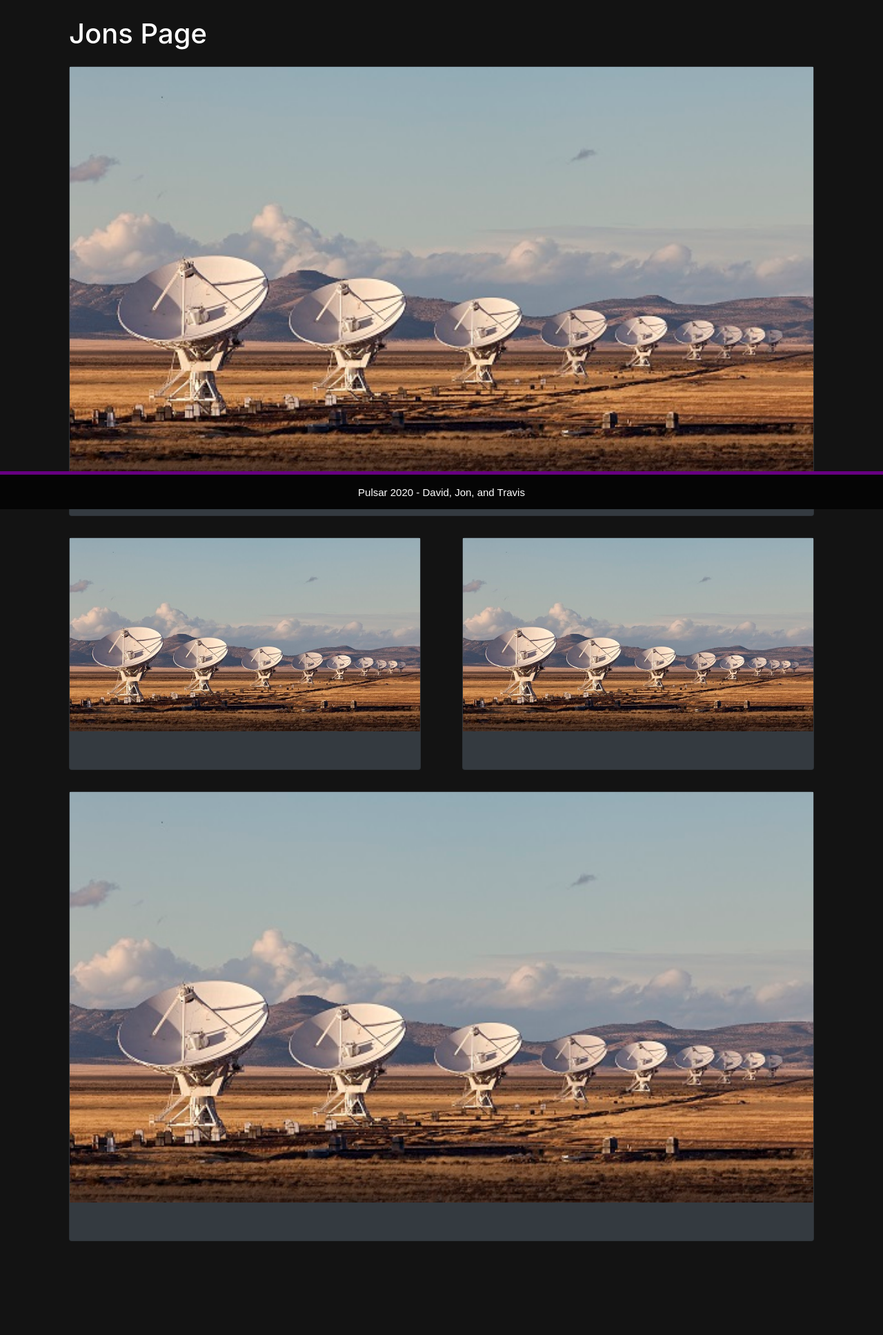
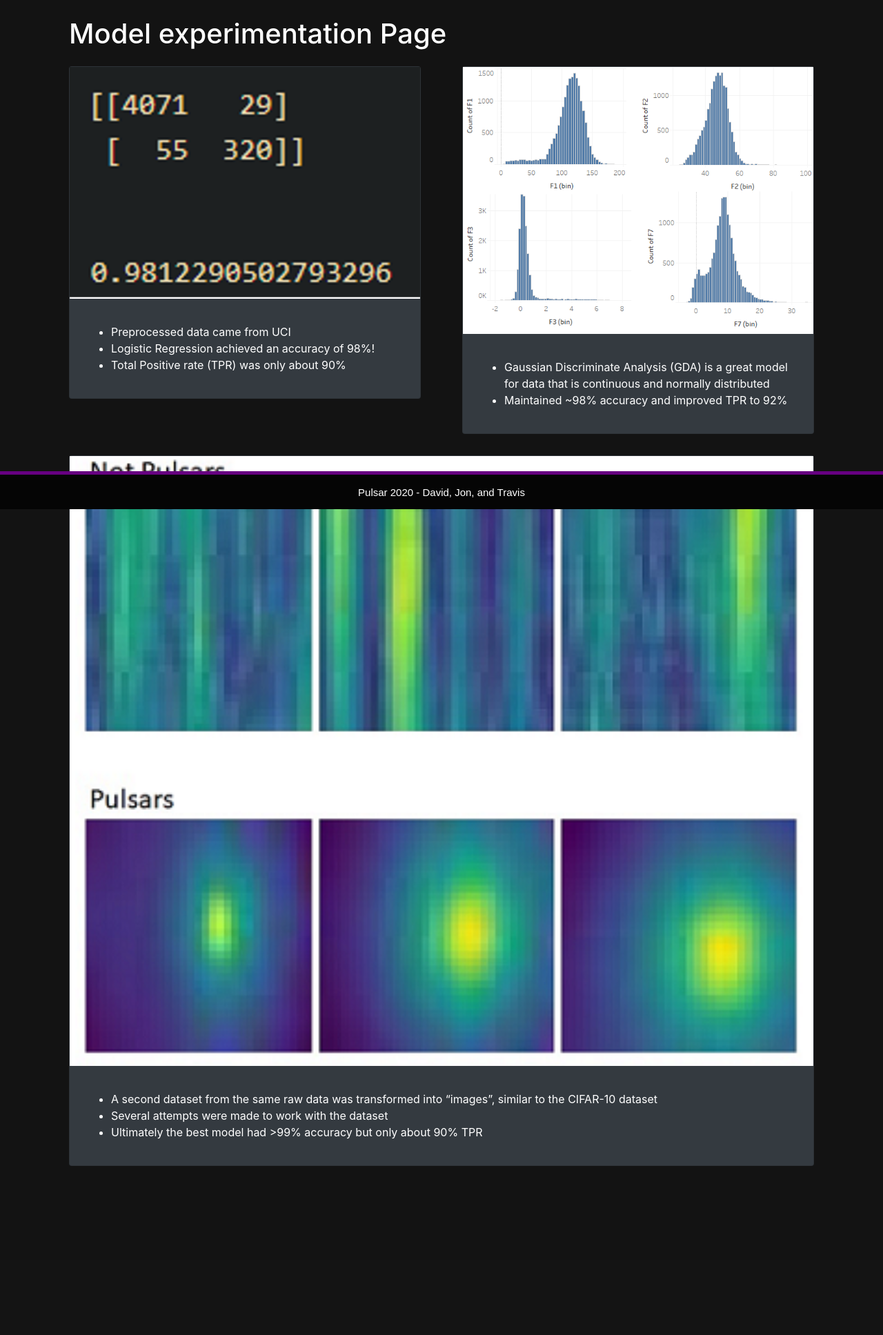
Before and after one commit to TravisDC5/pulsar, a Flask app: page /nnet in a window 1280 px wide. Shown: the part 62-1997 px from the top of the page at 69% size. After the commit the page ends 1752 px from the top, so only its background shows below. Run offline with Flask 2, Linux system fonts and the light colour scheme; some libraries are stand-ins or nearby versions.

Commit message:
uploaded images and bullet points

```diff
--- a/static/styles/style.css
+++ b/static/styles/style.css
@@ -104,6 +104,12 @@ body {
     object-fit: contain;
 
 }
+  .card-img-main_2 {
+    width: 33%;
+    height: 33%;
+    object-fit: contain;
+
+  }
 
   .card-img-top {
     width: 30%;
--- a/templates/neuralNet.html
+++ b/templates/neuralNet.html
@@ -48,41 +48,33 @@
     <div class="container">
         <div row="row">
             <div class="col-lg-12">
-                <h1>Jons Page</h1>
-            </div>
-        </div>
-        <div class="row">
-            <div class="col-lg-12">
-                <div class="card text-white bg-dark mb-3" style="max-width: responsive;">
-                    <img class="card-img-main" src="{{ url_for('static',filename='images/LargeArray-600.jpg') }}"
-                        alt="Card image cap">
-                    <div class="card-body">
-                        <p class="card-text">
-
-                        </p>
-                    </div>
-                </div>
+                <h1>Model experimentation Page</h1>
             </div>
         </div>
         <div class="row">
             <div class="col-lg-6">
                 <div class="card text-white bg-dark mb-3" style="max-width: responsive;">
-                    <img class="card-img-main" src="{{ url_for('static',filename='images/LargeArray-600.jpg') }}"
+                    <img class="card-img-main" src="{{ url_for('static',filename='images/LR_output.PNG') }}"
                         alt="Card image cap">
                     <div class="card-body">
                         <p class="card-text">
-
+                            <ul><li>Preprocessed data came from UCI</li>
+                              <li>Logistic Regression achieved an accuracy of 98%!</li>
+                              <li>Total Positive rate (TPR) was only about 90%</li>
+                            </ul>
                         </p>
                     </div>
                 </div>
             </div>
             <div class="col-lg-6">
                 <div class="card text-white bg-dark mb-3" style="max-width: responsive;">
-                    <img class="card-img-main" src="{{ url_for('static',filename='images/LargeArray-600.jpg') }}"
+                    <img class="card-img-main" src="{{ url_for('static',filename='images/data_dist.png') }}"
                         alt="Card image cap">
                     <div class="card-body">
                         <p class="card-text">
-
+                          <ul><li>Gaussian Discriminate Analysis (GDA) is a great model for data that is continuous and normally distributed</li>
+                            <li>Maintained ~98% accuracy and improved TPR to 92%</li>
+                          </ul>
                         </p>
                     </div>
                 </div>
@@ -91,11 +83,18 @@
         <div class="row">
             <div class="col-lg-12">
                 <div class="card text-white bg-dark mb-3" style="max-width: responsive;">
-                    <img class="card-img-main" src="{{ url_for('static',filename='images/LargeArray-600.jpg') }}"
+                    <img class="card-img-main" src="{{ url_for('static',filename='images/small_pulsar_400.png') }}"
                         alt="Card image cap">
+                    <!-- <img class="card-img-main_2" src="{{ url_for('static',filename='images/pulsar_0001.jpg') }}"
+                        alt="Card image cap">
+                    <img class="card-img-main_2" src="{{ url_for('static',filename='images/pulsar_0006.jpg') }}"
+                        alt="Card image cap"> -->
                     <div class="card-body">
                         <p class="card-text">
-
+                          <ul><li>A second dataset from the same raw data was transformed into “images”, similar to the CIFAR-10 dataset</li>
+                            <li>Several attempts were made to work with the dataset</li>
+                            <li>Ultimately the best model had >99% accuracy but only about 90% TPR</li>
+                          </ul>
                         </p>
                     </div>
                 </div>
```
Also changed, not shown: static/images/LR_output.PNG (added), static/images/Pulsar_images.jpg (added), static/images/Pulsar_img.png (added), static/images/cand_000002.jpg (added), static/images/cand_000003.jpg (added), static/images/cand_000019.jpg (added), static/images/data_dist.png (added), static/images/pulsar_0000.jpg (added), static/images/pulsar_0001.jpg (added), static/images/pulsar_0006.jpg (added), static/images/small_pulsar.png (added), static/images/small_pulsar_400.png (added).
